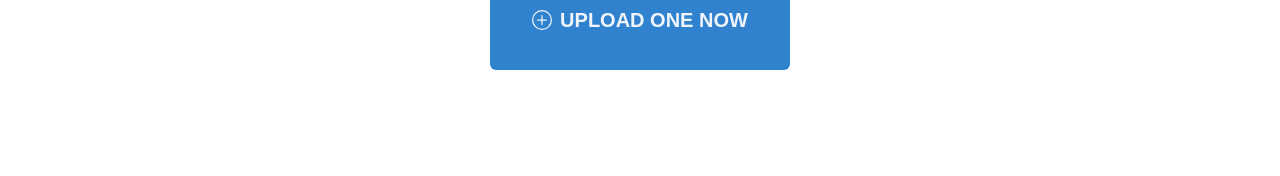
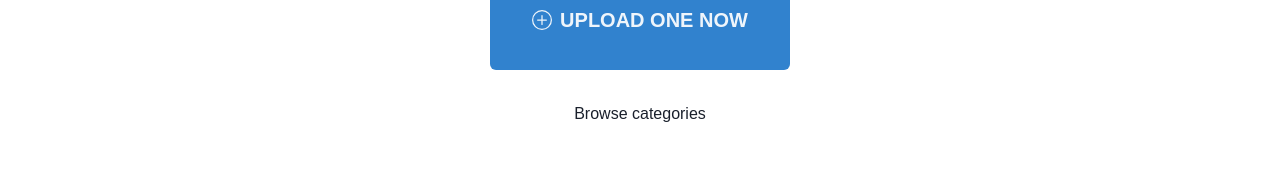
Before and after one commit to d33con/tracklister, a Next.js app: page /discover/1 in a window 1280 px wide. Shown: the part 450-626 px from the top of the page. Built offline with nearby package versions, Linux system fonts and the light colour scheme; no server answers; the database is empty; a web font is replaced by a local one.

Commit message:
add link back to categories page

```diff
--- a/src/components/Discover/NotFound.tsx
+++ b/src/components/Discover/NotFound.tsx
@@ -1,5 +1,5 @@
-import { Button, Center, Heading, Icon } from "@chakra-ui/react";
-import NextLink from "next/link";
+import { Button, Center, Heading, Icon, Text } from "@chakra-ui/react";
+import { default as Link, default as NextLink } from "next/link";
 import { BsPlusCircle, BsSoundwave } from "react-icons/bs";
 
 const NotFound = () => {
@@ -27,6 +27,11 @@ const NotFound = () => {
           Upload one now
         </Button>
       </Center>
+      <Center>
+        <Text mt={8}>
+          <Link href="/discover">Browse categories</Link>
+        </Text>
+      </Center>
     </>
   );
 };
```
